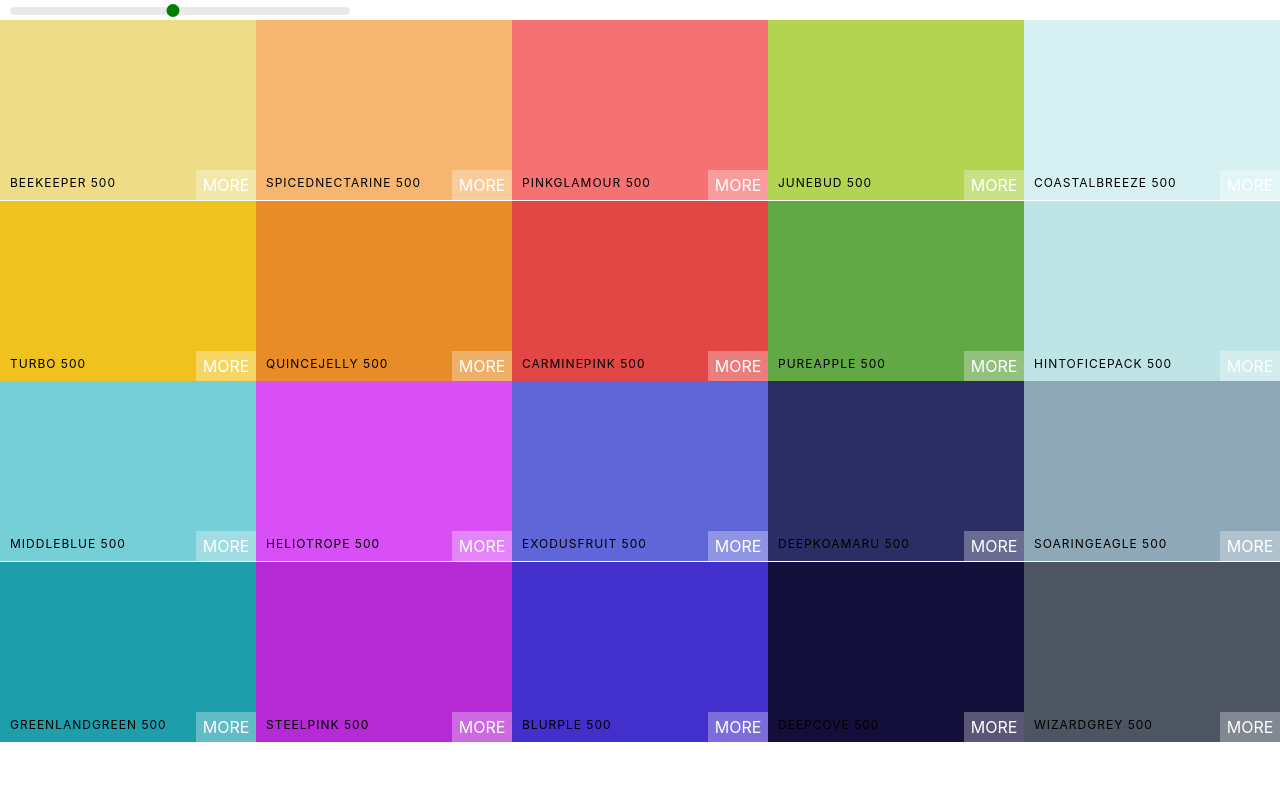
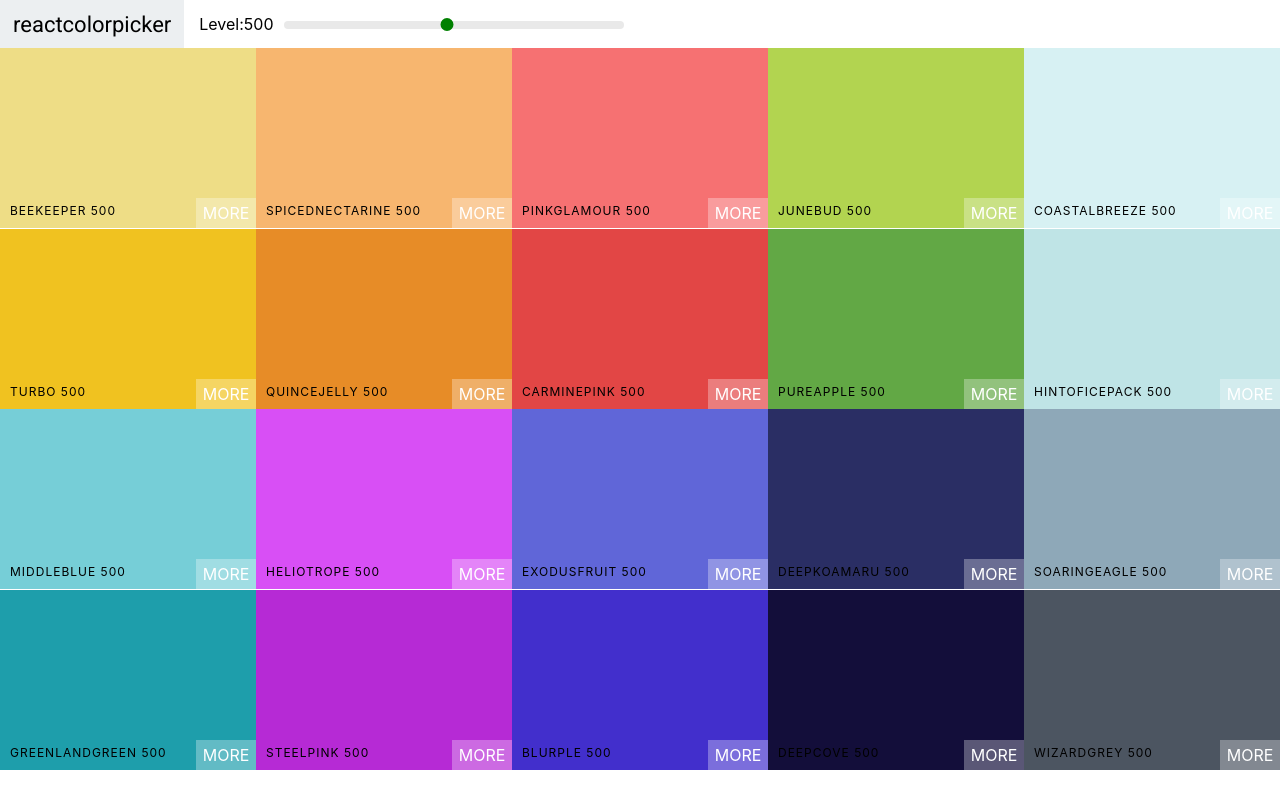
Before and after one commit to TwistZA/color-app, a React (Create React App) app: page / in a window 1280 px wide. Built offline with nearby package versions, Linux system fonts and the light colour scheme.

Commit message:
Add Navbar and font

```diff
--- a/public/index.html
+++ b/public/index.html
@@ -4,6 +4,11 @@
     <meta charset="utf-8" />
     <link rel="icon" href="%PUBLIC_URL%/favicon.ico" />
     <meta name="viewport" content="width=device-width, initial-scale=1" />
+
+    <link href="https://fonts.googleapis.com/css2?family=Roboto:wght@100;400;500&display=swap" rel="stylesheet">
+
+
+
     <meta name="theme-color" content="#000000" />
     <meta
       name="description"
--- /dev/null
+++ b/src/Navbar.css
@@ -0,0 +1,52 @@
+.Navbar{
+    display: flex;
+    align-items: center;
+    justify-content: flex-start;
+    height:6vh;
+}
+
+.logo{
+    margin-right: 15px;
+    padding: 0 13px;
+    font-size: 22px;
+    background-color: #eceff1;
+    font-family: Roboto;
+    height:100%;
+    display: flex;
+    align-items: center;
+}
+
+.logo a{
+    text-decoration: none;
+    color:black
+}
+
+
+.slider{
+    width:340px;
+    margin: 0 10px;
+    display:inline-block;
+}
+
+.rc-slider-track{
+    background: transparent;
+}
+
+.rc-slider-rail{
+    height:8px
+}
+
+
+.rc-slider-handle,
+.rc-slider-handle:active,
+.rc-slider-handle:focus,
+.rc-slider-handle:hover{
+    background-color: green;
+    outline:none;
+    border:2px solid green;
+    box-shadow: none;
+    width:13px;
+    height:13px;
+    margin-left:-7px;
+    margin-top:-3px;
+}
--- /dev/null
+++ b/src/Navbar.js
@@ -0,0 +1,30 @@
+import React, { Component } from "react";
+import "rc-slider/assets/index.css";
+import Slider from "rc-slider";
+import "./Navbar.css";
+
+export default class Navbar extends Component {
+  render() {
+    const { level, changeLevel } = this.props;
+
+    return (
+      <header className="Navbar">
+        <div className="logo">
+          <a href="/">reactcolorpicker</a>
+        </div>
+        <div className="slider-container">
+          <span>Level:{level}</span>
+          <div className="slider">
+            <Slider
+              defaultValue={this.props.level}
+              min={100}
+              max={900}
+              step={100}
+              onAfterChange={changeLevel}
+            />
+          </div>
+        </div>
+      </header>
+    );
+  }
+}
--- a/src/Palette.css
+++ b/src/Palette.css
@@ -6,32 +6,3 @@
 .Palette-colors{
     height:90%;
 }
-
-.slider{
-    width:340px;
-    margin: 0 10px;
-    display:inline-block;
-}
-
-.rc-slider-track{
-    background: transparent;
-}
-
-.rc-slider-rail{
-    height:8px
-}
-
-
-.rc-slider-handle,
-.rc-slider-handle:active,
-.rc-slider-handle:focus,
-.rc-slider-handle:hover{
-    background-color: green;
-    outline:none;
-    border:2px solid green;
-    box-shadow: none;
-    width:13px;
-    height:13px;
-    margin-left:-7px;
-    margin-top:-3px;
-}
--- a/src/Palette.js
+++ b/src/Palette.js
@@ -1,8 +1,7 @@
 import React, { Component } from "react";
 import ColorBox from "./ColorBox";
-import "rc-slider/assets/index.css";
 import "./Palette.css";
-import Slider from "rc-slider";
+import Navbar from "./Navbar.js";
 
 export default class Palette extends Component {
   constructor(props) {
@@ -30,15 +29,7 @@
     return (
       <div className="Palette">
         {/* nav bar goes here */}
-        <div className="slider">
-          <Slider
-            defaultValue={level}
-            min={100}
-            max={900}
-            step={100}
-            onAfterChange={this.changeLevel}
-          />
-        </div>
+        <Navbar level={level} changeLevel={this.changeLevel} />
         <div className="Palette-colors">{colorBoxes}</div>
         {/* footer goes here */}
       </div>
```
